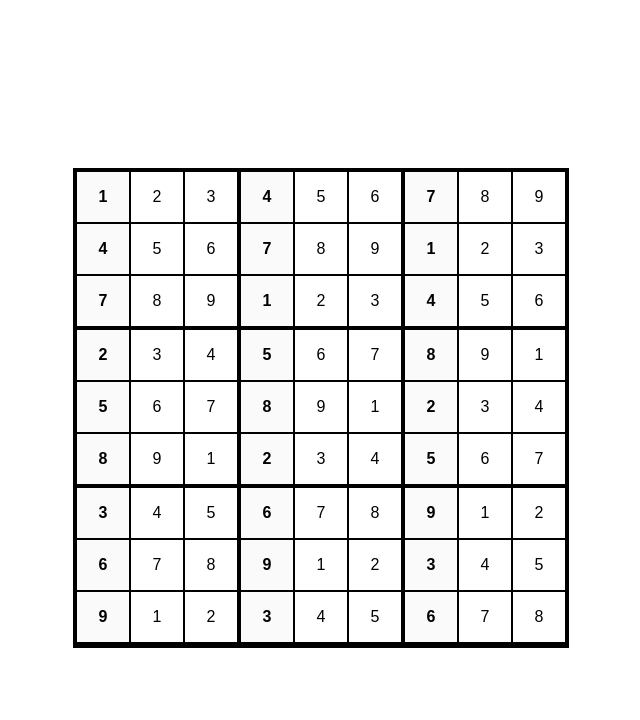
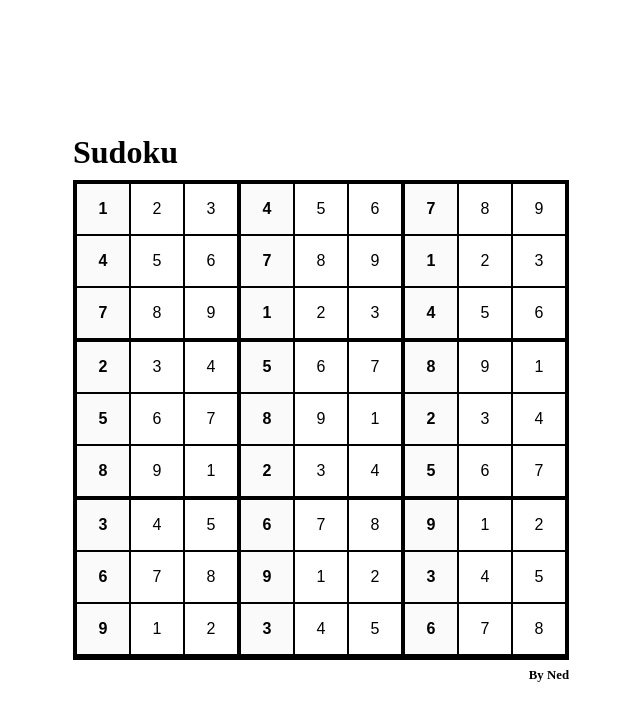
Before and after one commit to ned-park/sudoku, a React app: page / in a window 1280 px wide. Shown: the top 720 px of the page, without its empty margins (319-959 px from the left). Built offline with nearby package versions, Linux system fonts and the light colour scheme; the HTML template or start-up script is replaced by a standard one.

Commit message:
refactor: move validator into file, generalize validator to work for any n^3

```diff
--- a/src/App.jsx
+++ b/src/App.jsx
@@ -1,68 +1,9 @@
 import { useState, useEffect } from "react";
 import "./App.css";
 import Board from "./components/Board";
+import { isValidBoard } from "./utilities/board";
 
 function createPuzzle() {}
-
-function isValidBoard(board, isMutable, setIsValid) {
-  const sideLength = Math.sqrt(board.length);
-  const boxSideLength = Math.sqrt(sideLength);
-  let isValid = true;
-  let valid = new Array(81).fill(true);
-
-  let rowSeen;
-  let colSeen;
-  let boxSeen;
-
-  for (let m = 0; m < sideLength; m++) {
-    rowSeen = new Map();
-    colSeen = new Map();
-    boxSeen = new Map();
-
-    let boxNums = [];
-    for (let n = 0; n < sideLength; n++) {
-      // rows
-      if (board[m * sideLength + n] != 0) {
-        if (rowSeen.has(board[m * sideLength + n])) {
-          valid[rowSeen.get(board[m * sideLength + n])] = false;
-          valid[m * sideLength + n] = false;
-          isValid = false;
-        } else {
-          rowSeen.set(board[m * sideLength + n], m * sideLength + n);
-        }
-      }
-      // columns
-      if (board[n * sideLength + m] != 0) {
-        if (colSeen.has(board[n * sideLength + m])) {
-          valid[colSeen.get(board[n * sideLength + m])] = false;
-          valid[n * sideLength + m] = false;
-          isValid = false;
-        } else {
-          colSeen.set(board[n * sideLength + m], n * sideLength + m);
-        }
-      }
-      // boxes
-      let boxIdx =
-        Math.floor(m / boxSideLength) * sideLength * boxSideLength +
-        Math.floor(n / boxSideLength) * sideLength +
-        Math.floor(m % boxSideLength) * boxSideLength +
-        (n % 3);
-      boxNums.push(boxIdx);
-      if (board[boxIdx] != 0) {
-        if (boxSeen.has(board[boxIdx])) {
-          valid[boxSeen.get(board[boxIdx])] = false;
-          valid[boxIdx] = false;
-          isValid = false;
-        } else {
-          boxSeen.set(board[boxIdx], boxIdx);
-        }
-      }
-    }
-  }
-
-  setIsValid(valid);
-  return isValid;
-}
 
 function App() {
   const [board, setBoard] = useState(
@@ -84,19 +25,24 @@ function App() {
 
   useEffect(() => {
     createPuzzle(setSolution, setBoard, seIsMutable);
+    //retrieve from localstorage if existing
   }, []);
 
   useEffect(() => {
-    isValidBoard(board, isMutable, setIsValid);
+    isValidBoard(board, setIsValid);
   }, [board]);
 
   return (
     <>
+      <h1>Sudoku</h1>
       {board && (
         <section className="container">
           <Board board={board} setBoard={setBoard} isMutable={isMutable} isValid={isValid} />
         </section>
       )}
+      <h2>
+        <a href="https://github.com/ned-park/sudoku">By Ned</a>
+      </h2>
     </>
   );
 }
--- /dev/null
+++ b/src/utilities/board.jsx
@@ -0,0 +1,61 @@
+export function isValidBoard(board, setIsValid) {
+  const sideLength = Math.sqrt(board.length);
+  const boxSideLength = Math.sqrt(sideLength);
+  let isValid = true;
+  let valid = new Array(board.length).fill(true);
+
+  let rowSeen;
+  let colSeen;
+  let boxSeen;
+
+  for (let m = 0; m < sideLength; m++) {
+    rowSeen = new Map();
+    colSeen = new Map();
+    boxSeen = new Map();
+
+    let boxNums = [];
+    for (let n = 0; n < sideLength; n++) {
+      // rows
+      if (board[m * sideLength + n] != 0) {
+        if (rowSeen.has(board[m * sideLength + n])) {
+          valid[rowSeen.get(board[m * sideLength + n])] = false;
+          valid[m * sideLength + n] = false;
+          isValid = false;
+        } else {
+          rowSeen.set(board[m * sideLength + n], m * sideLength + n);
+        }
+      }
+      // columns
+      if (board[n * sideLength + m] != 0) {
+        if (colSeen.has(board[n * sideLength + m])) {
+          valid[colSeen.get(board[n * sideLength + m])] = false;
+          valid[n * sideLength + m] = false;
+          isValid = false;
+        } else {
+          colSeen.set(board[n * sideLength + m], n * sideLength + m);
+        }
+      }
+      // boxes
+      let boxIdx =
+        Math.floor(m / boxSideLength) * sideLength * boxSideLength +
+        Math.floor(n / boxSideLength) * sideLength +
+        Math.floor(m % boxSideLength) * boxSideLength +
+        (n % boxSideLength);
+      boxNums.push(boxIdx);
+      if (board[boxIdx] != 0) {
+        if (boxSeen.has(board[boxIdx])) {
+          valid[boxSeen.get(board[boxIdx])] = false;
+          valid[boxIdx] = false;
+          isValid = false;
+        } else {
+          boxSeen.set(board[boxIdx], boxIdx);
+        }
+      }
+    }
+  }
+
+  if (setIsValid) setIsValid(valid);
+  return isValid;
+}
+
+export function createPuzzle() {}
```
